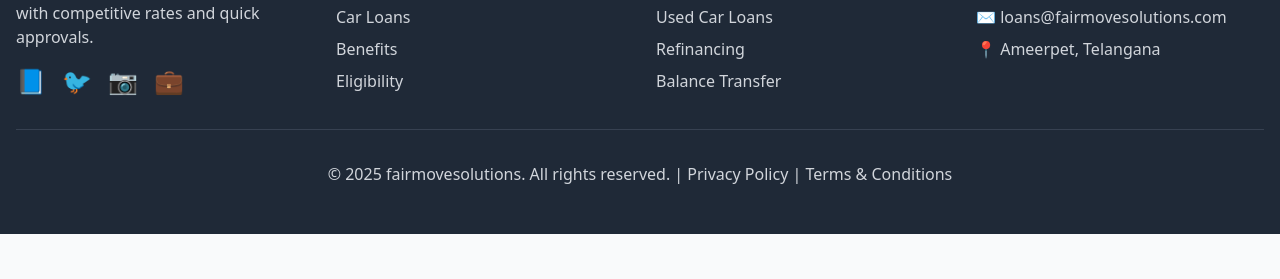
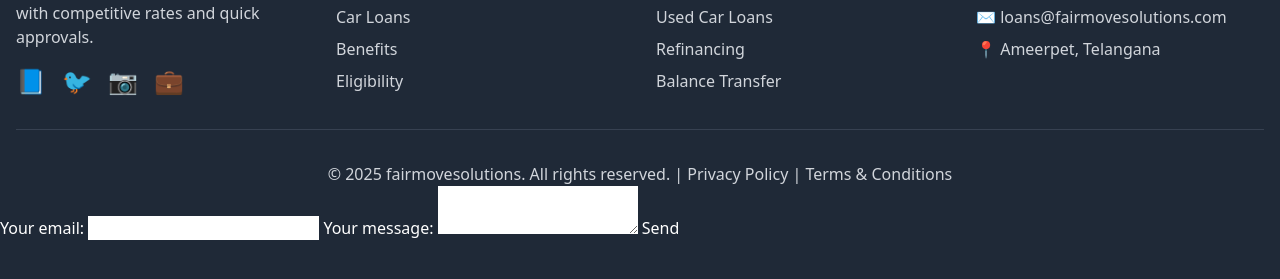
Before and after one commit to sindhufairmovesolutions-design/FairMoveSolutions, a plain HTML site: page index.html in a window 1280 px wide. Shown: the part 807-1086 px from the top of the page. Before the commit the page ends 1041 px from the top, so only its background shows below. Drawn offline with nearby package versions, Linux system fonts and the light colour scheme.

Commit message:
Update index.html

```diff
--- a/index.html
+++ b/index.html
@@ -665,6 +665,21 @@
                 <p class="text-gray-300">&copy; 2025 fairmovesolutions. All rights reserved. | Privacy Policy | Terms & Conditions</p>
             </div>
         </div>
+        <form
+  action="https://formspree.io/f/meozwkgq"
+  method="POST"
+>
+  <label>
+    Your email:
+    <input type="email" name="email">
+  </label>
+  <label>
+    Your message:
+    <textarea name="message"></textarea>
+  </label>
+  <!-- your other form fields go here -->
+  <button type="submit">Send</button>
+</form>
     </footer>
 
     <script>
```
